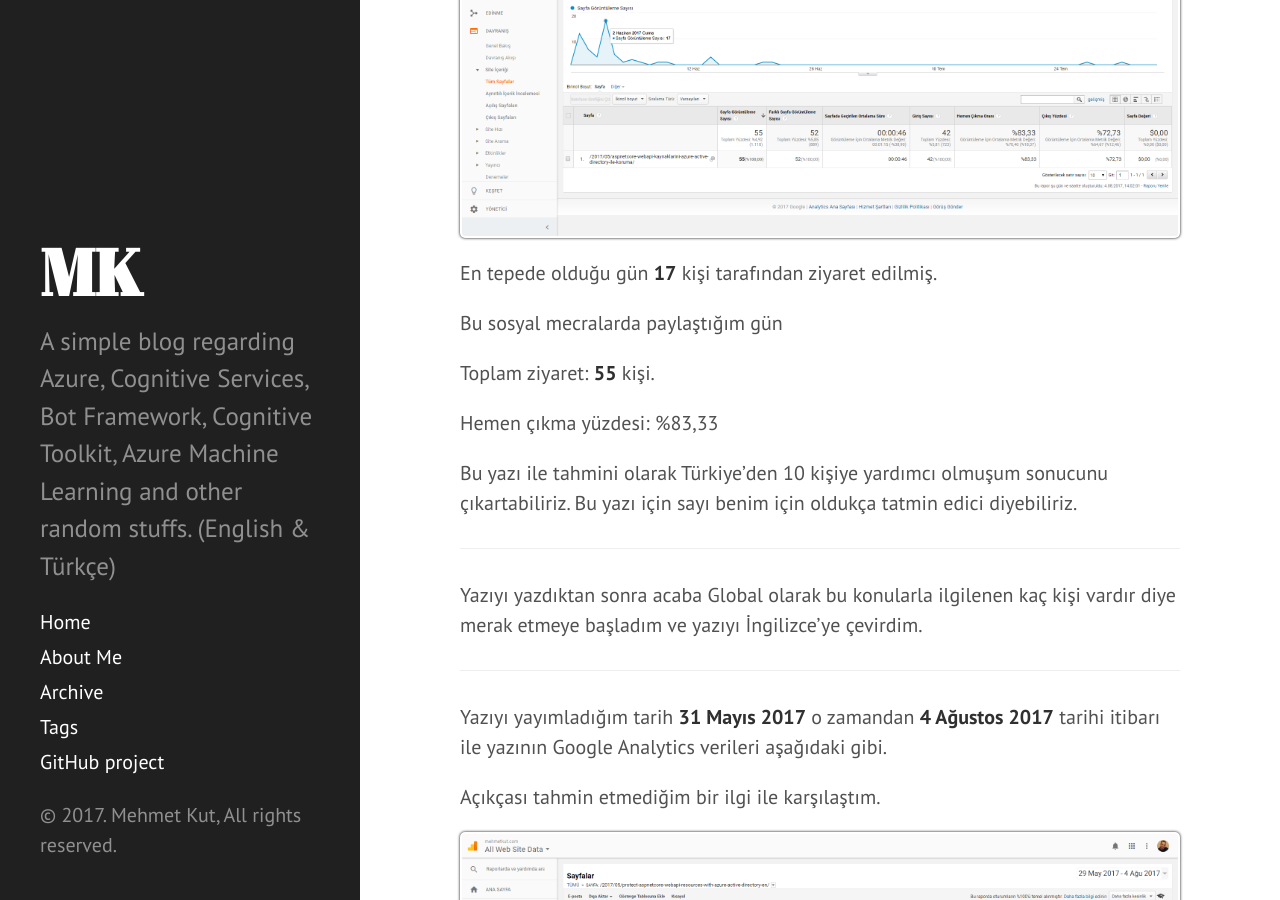
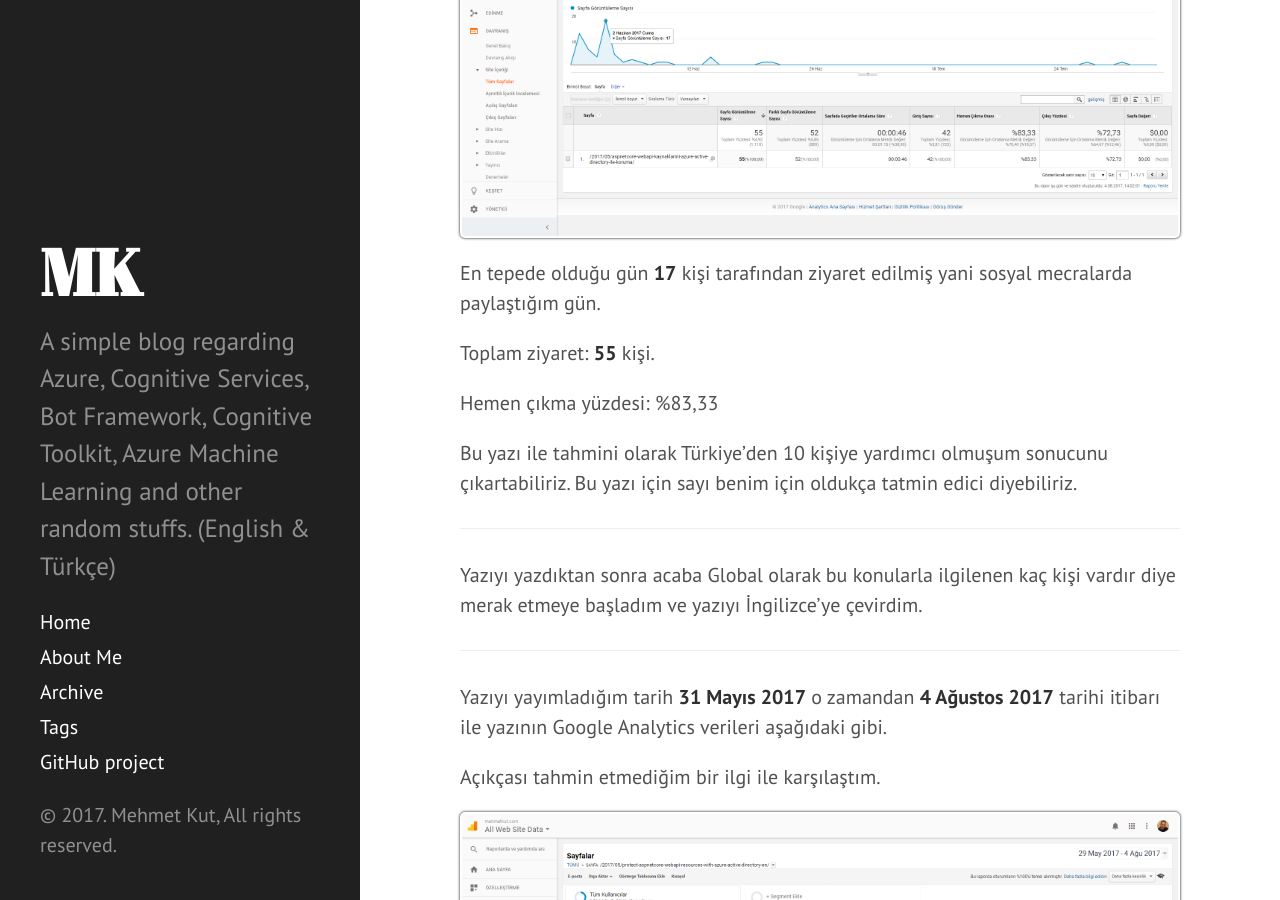
Before and after one commit to mehmetkut/mehmetkut.github.io, a Jekyll site: the page built from _posts/2017-08-04-blog-yazilarim-uzerine-blog-yazisi-recursive-tr.md, in a window 1280 px wide and 900 px high, scrolled down 1418 px. Built offline with Jekyll 4.4.1, drawn with Linux system fonts in a browser that asks for light colours; comment, search, counter and statistics services are not loaded; some of the changed text lies outside the part shown.

Commit message:
more typo

```diff
--- a/_posts/2017-08-04-blog-yazilarim-uzerine-blog-yazisi-recursive-tr.md
+++ b/_posts/2017-08-04-blog-yazilarim-uzerine-blog-yazisi-recursive-tr.md
@@ -37,9 +37,7 @@ Yazıyı yayımladığım tarih **29 Mayıs 2017** o zamandan **4 Ağustos 2017*
 
 ![Recursive01](/assets/images/posts/2017080401/sc01.png){: class="jslghtbx-thmb jslghtbx-animate-transition"  data-jslghtbx="" }
 
-En tepede olduğu gün **17** kişi tarafından ziyaret edilmiş.
-
-Bu sosyal mecralarda paylaştığım gün
+En tepede olduğu gün **17** kişi tarafından ziyaret edilmiş yani sosyal mecralarda paylaştığım gün.
 
 Toplam ziyaret: **55** kişi.
 
@@ -63,7 +61,7 @@ Gördüğünüz gibi en tepede olduğu gün **276** kişi tarafından ziyaret ed
 
 Twitter üzerinden bir kaç kişi yazımı daha üst kitlelere hitap eden kişilere göndermiş ve **David Fowler**'dan ilk retweet imi aldım 😄
 
-![Recursive04](/assets/images/posts/2017080401/sc04.png){: class="jslghtbx-thmb jslghtbx-animate-transition"  data-jslghtbx="" }
+![Recursive03](/assets/images/posts/2017080401/sc03.png){: class="jslghtbx-thmb jslghtbx-animate-transition"  data-jslghtbx="" }
 
 Yukarıda gördüğünüz gibi yazım **David Fowler**'a öneriliyor.
 
@@ -71,9 +69,13 @@ Yukarıda gördüğünüz gibi yazım **David Fowler**'a öneriliyor.
 
 ve **David Fowler**'dan retweet
 
-![Recursive03](/assets/images/posts/2017080401/sc05.png){: class="jslghtbx-thmb jslghtbx-animate-transition"  data-jslghtbx="" }
+![Recursive05](/assets/images/posts/2017080401/sc05.png){: class="jslghtbx-thmb jslghtbx-animate-transition"  data-jslghtbx="" }
 
 **David Fowler**, ASP.NET takımında, SignalR projesini tasarlayıp kodlayan ve ASP.NET Core projesinde mimar olan Microsoft çalışanı bir arkadaş.
+
+Retweet sonrası tweeter istatistikleri
+
+![Recursive04](/assets/images/posts/2017080401/sc04.png){: class="jslghtbx-thmb jslghtbx-animate-transition"  data-jslghtbx="" }
 
 Takipçileri oldukça fazla olduğu için yazı bir anda globalde istediğim kitleye erişmiş oldu. Açıkçası bu güzel bir motivasyon kaynağı. 😄
 
```
